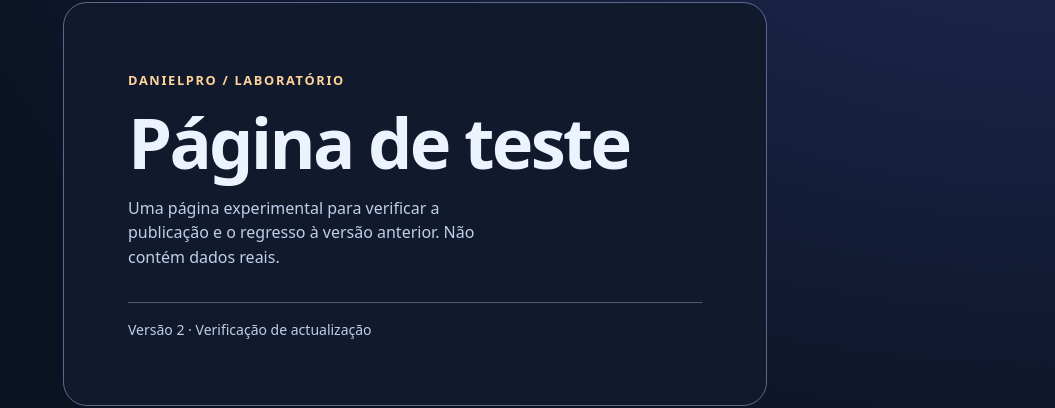
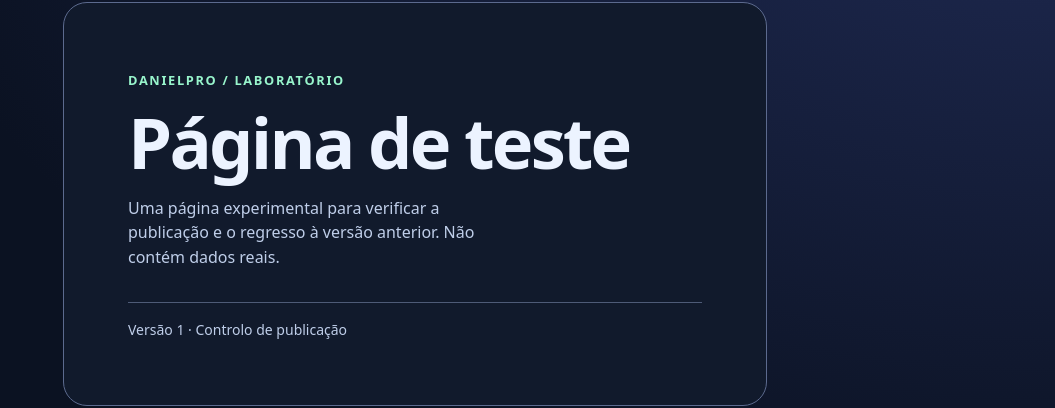
Before and after one commit to danielcodemoz/dot-lab, a plain HTML site: page index.html in a window 1280 px wide. Shown: the part 196-604 px from the top of the page, without its empty margins (225-1280 px from the left). Drawn offline with Linux system fonts and the light colour scheme.

Commit message:
Restore verified DanielPro lab page (v1) (#3)

```diff
--- a/index.html
+++ b/index.html
@@ -10,7 +10,7 @@
 :root{color-scheme:dark;font:100%/1.55 system-ui,sans-serif;color:#ecf3ff;background:#0b1222}
 *{box-sizing:border-box}body{display:grid;place-items:center;min-height:100vh;margin:0;padding:1.5rem;background:radial-gradient(ellipse at top right,#202b55,transparent 65%),#0b1222}
 main{width:min(100%,44rem);padding:clamp(1.5rem,6vw,4rem);border:1px solid #5c6a8e;border-radius:1.5rem;background:#111a2c}
-.tag{color:#ffd299;text-transform:uppercase;letter-spacing:.13em;font-size:.8rem;font-weight:750}
+.tag{color:#98f5cc;text-transform:uppercase;letter-spacing:.13em;font-size:.8rem;font-weight:750}
 h1{font-size:clamp(2.4rem,7vw,4.4rem);line-height:1.05;letter-spacing:-.04em;margin:.85rem 0}p{color:#bfcee9;max-width:42ch}
 footer{border-top:1px solid #4e5b77;margin-top:2rem;padding-top:1rem;color:#bfcee9;font-size:.875rem}
 </style>
@@ -19,6 +19,6 @@ footer{border-top:1px solid #4e5b77;margin-top:2rem;padding-top:1rem;color:#bfce
 <span class="tag">DanielPro / Laboratório</span>
 <h1>Página de teste</h1>
 <p>Uma página experimental para verificar a publicação e o regresso à versão anterior. Não contém dados reais.</p>
-<footer>Versão 2 · Verificação de actualização</footer>
+<footer>Versão 1 · Controlo de publicação</footer>
 </main></body>
 </html>
```
